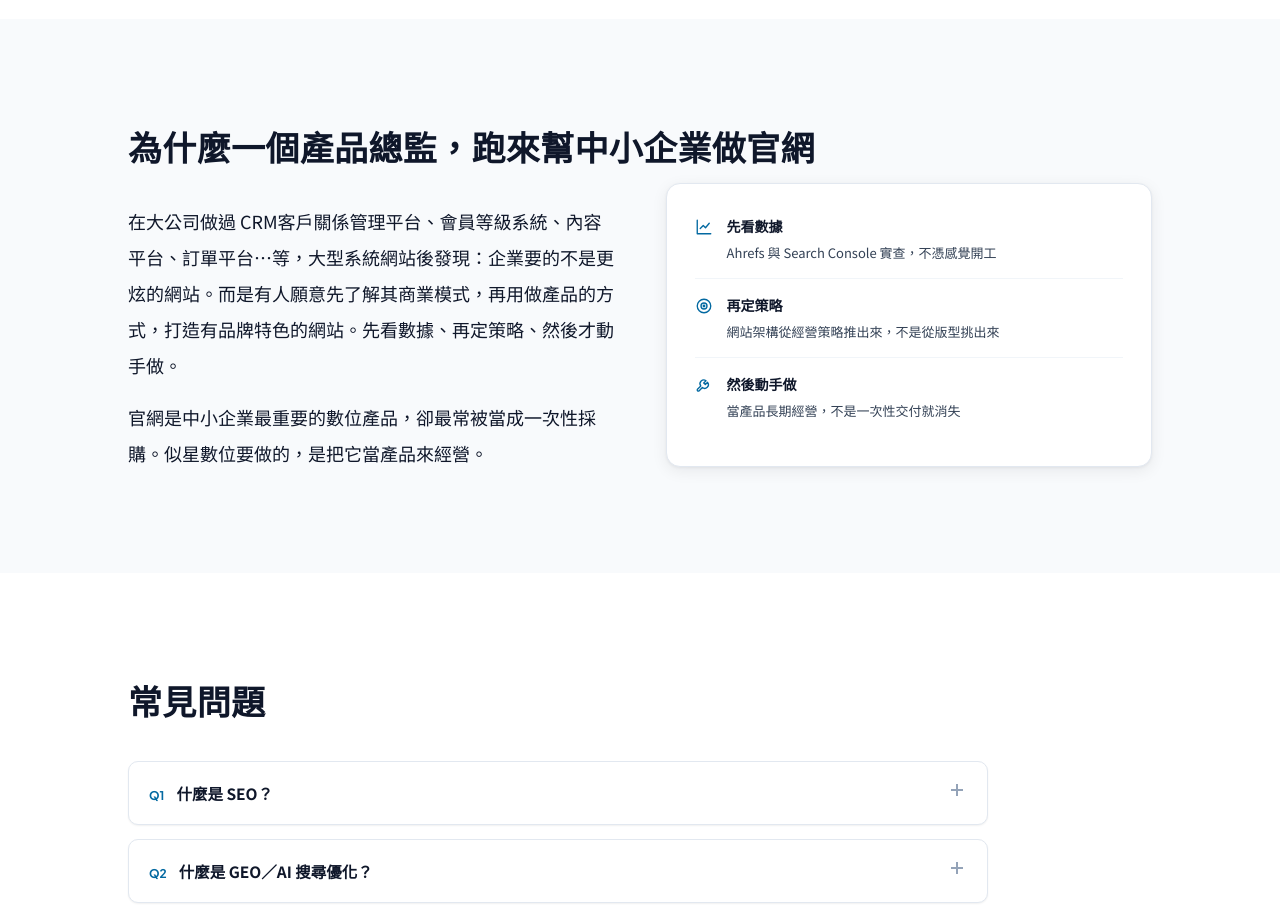
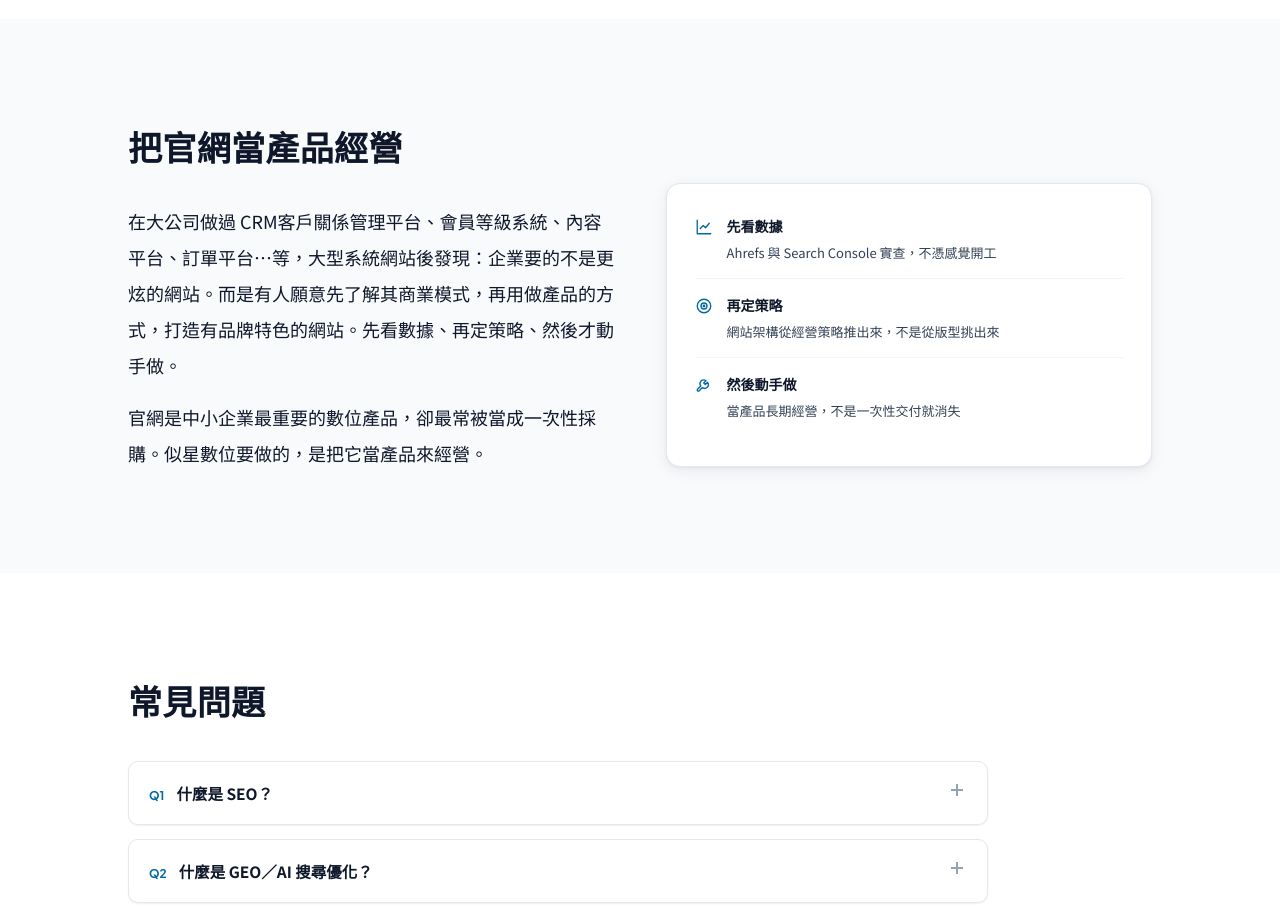
Before and after one commit to jane0601ej/startlike-site, a plain HTML site: page index.html in a window 1280 px wide. Shown: the part 7940-8854 px from the top of the page. Drawn offline with Linux system fonts and the light colour scheme.

Commit message:
關於區標題改為「把官網當產品經營」
Co-Authored-By: Claude Fable 5.1 <noreply@anthropic.com>

```diff
--- a/index.html
+++ b/index.html
@@ -777,7 +777,7 @@ a{color:inherit;text-decoration:none}
 <!-- ===== ABOUT ===== -->
 <section class="sec sec--tint">
   <div class="wrap">
-    <h2 class="title rv">為什麼一個產品總監，跑來幫中小企業做官網</h2>
+    <h2 class="title rv">把官網當產品經營</h2>
     <div class="about">
       <div class="txt rv">
         <p style="margin-top:24px">在大公司做過 CRM客戶關係管理平台、會員等級系統、內容平台、訂單平台…等，大型系統網站後發現：企業要的不是更炫的網站。而是有人願意先了解其商業模式，再用做產品的方式，打造有品牌特色的網站。先看數據、再定策略、然後才動手做。</p>
```
